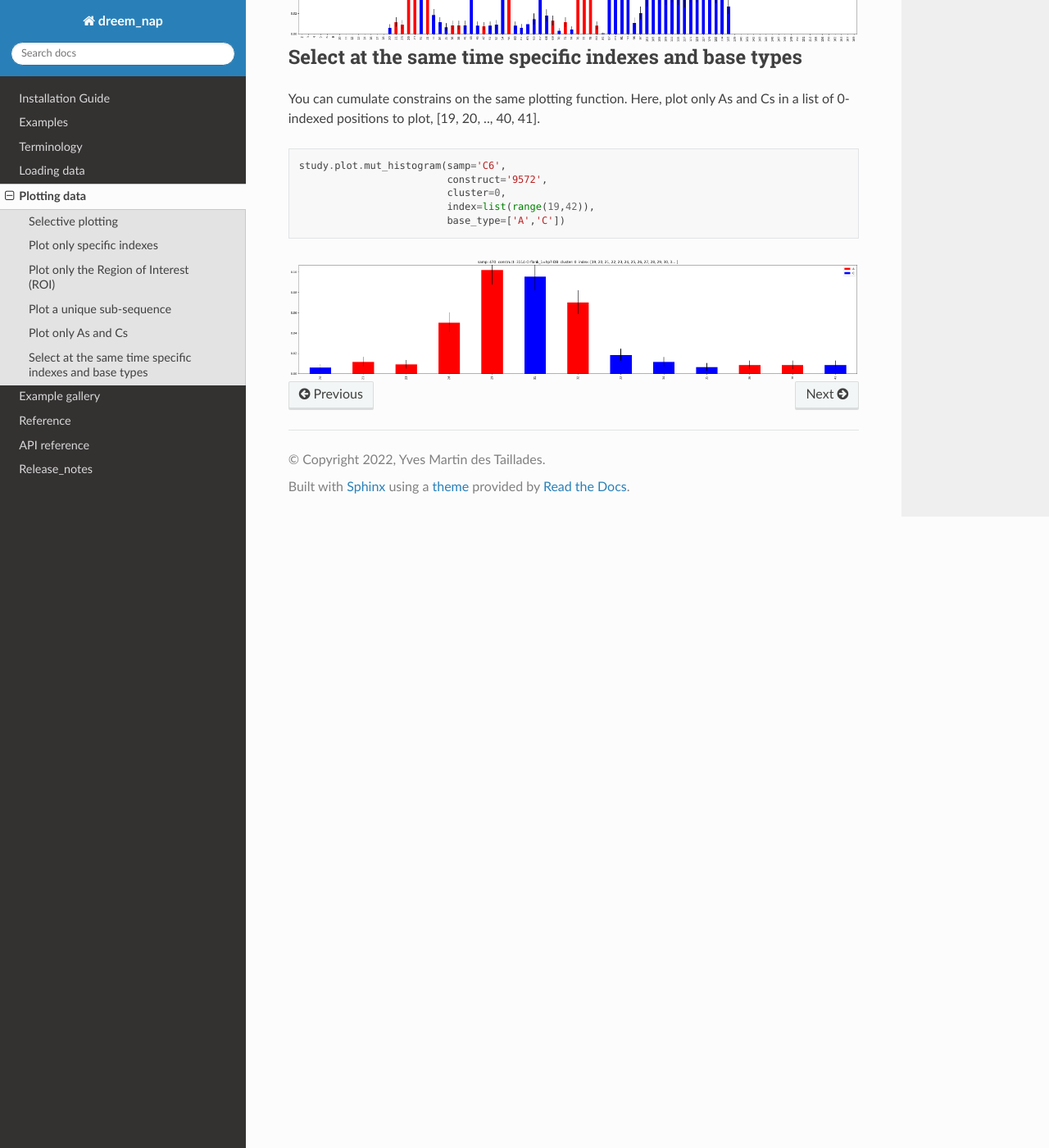
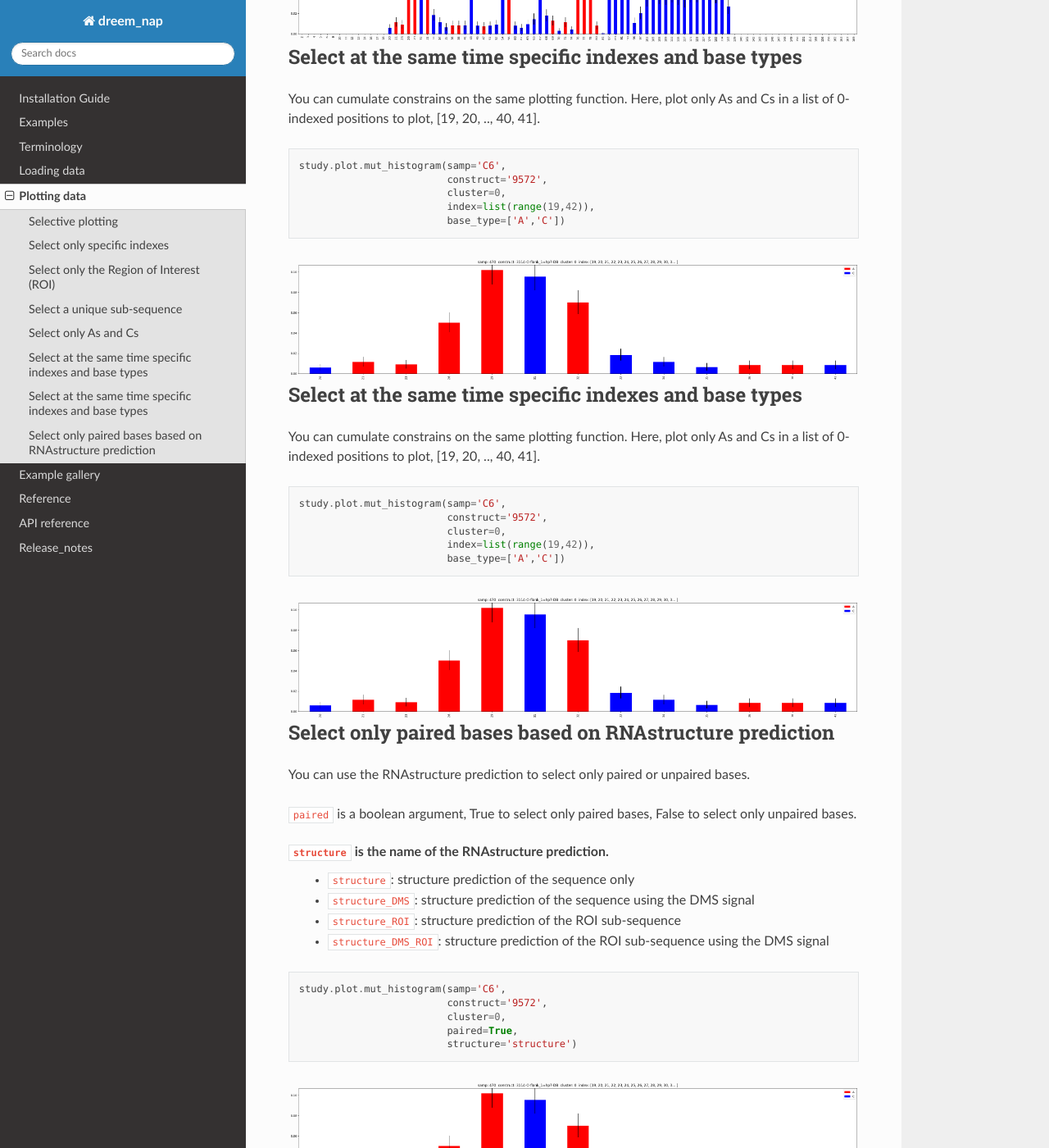
Before and after one commit to yvesmartindestaillades/NAP, a Sphinx documentation site: the page built from docs/source/plotting_data.rst, in a window 1280 px wide and 1400 px high, scrolled down 2299 px. Shown: the whole window at 82% size. Built offline with Sphinx 7.4.7 and the Read the Docs theme 2.0.0, drawn with Linux system fonts in a browser that asks for light colours; some of the changed text lies outside the part shown.

Commit message:
edit overview

```diff
--- a/docs/source/plotting_data.rst
+++ b/docs/source/plotting_data.rst
@@ -25,7 +25,7 @@ Default is to use the first cluster (0).
 .. image:: img/mut_hist_only.png
     :align: center
 
-Plot only specific indexes
+Select only specific indexes
 ==========================
 
 You can use the ``index`` argument to give a list of 0-indexed positions to plot, here, [19, 20, .., 40, 41].
@@ -41,7 +41,7 @@ You can use the ``index`` argument to give a list of 0-indexed positions to plot
     :align: center
 
 
-Plot only the Region of Interest (ROI)
+Select only the Region of Interest (ROI)
 =====================================
 
 The ROI is defined in the library.
@@ -58,7 +58,7 @@ You can pass ``roi`` to the ``index`` argument to plot the ROI only.
 .. image:: img/roi.png
     :align: center
 
-Plot a unique sub-sequence
+Select a unique sub-sequence
 =====================================
 
 You can pass a unique sub-sequence to the ``index`` argument to plot it.
@@ -79,7 +79,7 @@ You can pass a unique sub-sequence to the ``index`` argument to plot it.
     :align: center
 
 
-Plot only As and Cs
+Select only As and Cs
 ===================
 
 You can keep only certain types of bases by giving the ``base_type`` argument, here, As and Cs.
@@ -111,3 +111,46 @@ You can cumulate constrains on the same plotting function. Here, plot only As an
 
 .. image:: img/ac_list_index.png
     :align: center
+
+
+Select at the same time specific indexes and base types
+=======================================================
+
+You can cumulate constrains on the same plotting function. Here, plot only As and Cs in a list of 0-indexed positions to plot, [19, 20, .., 40, 41].
+
+.. code-block:: python
+
+    study.plot.mut_histogram(samp='C6',
+                             construct='9572',
+                             cluster=0,
+                             index=list(range(19,42)),
+                             base_type=['A','C'])
+
+.. image:: img/ac_list_index.png
+    :align: center
+
+
+
+Select only paired bases based on RNAstructure prediction
+=========================================================
+
+You can use the RNAstructure prediction to select only paired or unpaired bases.
+
+``paired`` is a boolean argument, True to select only paired bases, False to select only unpaired bases.
+
+``structure`` is the name of the RNAstructure prediction.
+ - ``structure``: structure prediction of the sequence only
+ - ``structure_DMS``: structure prediction of the sequence using the DMS signal
+ - ``structure_ROI``: structure prediction of the ROI sub-sequence
+ - ``structure_DMS_ROI``: structure prediction of the ROI sub-sequence using the DMS signal
+
+.. code-block:: python
+
+    study.plot.mut_histogram(samp='C6',
+                             construct='9572',
+                             cluster=0,
+                             paired=True,
+                             structure='structure')
+
+.. image:: img/ac_list_index.png
+    :align: center
```
Also changed, not shown: 2 other files.
